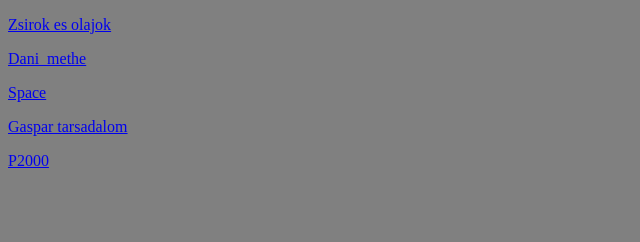
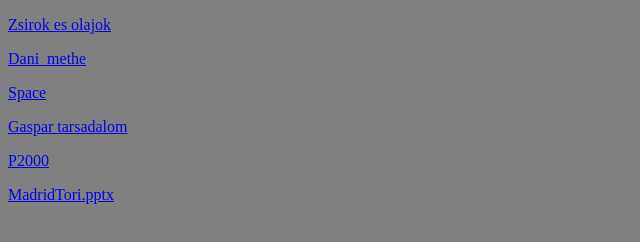
Before and after one commit to progenor/progenor.github.io, a plain HTML site: page kemia/index.html in a window 1280 px wide. Shown: the whole page, without its empty margins (0-640 px from the left). Drawn offline with Linux system fonts and the light colour scheme.

Commit message:
added MadridTori

```diff
--- a/kemia/index.html
+++ b/kemia/index.html
@@ -20,5 +20,6 @@
       >
     </p>
     <p><a href="/kemia/P2000.mp4" download="P2000.mp4">P2000</a></p>
+     <p><a href="/kemia/MadridTori.pptx" download="MadridTori.pptx">MadridTori.pptx</a></p>
   </body>
 </html>
```
